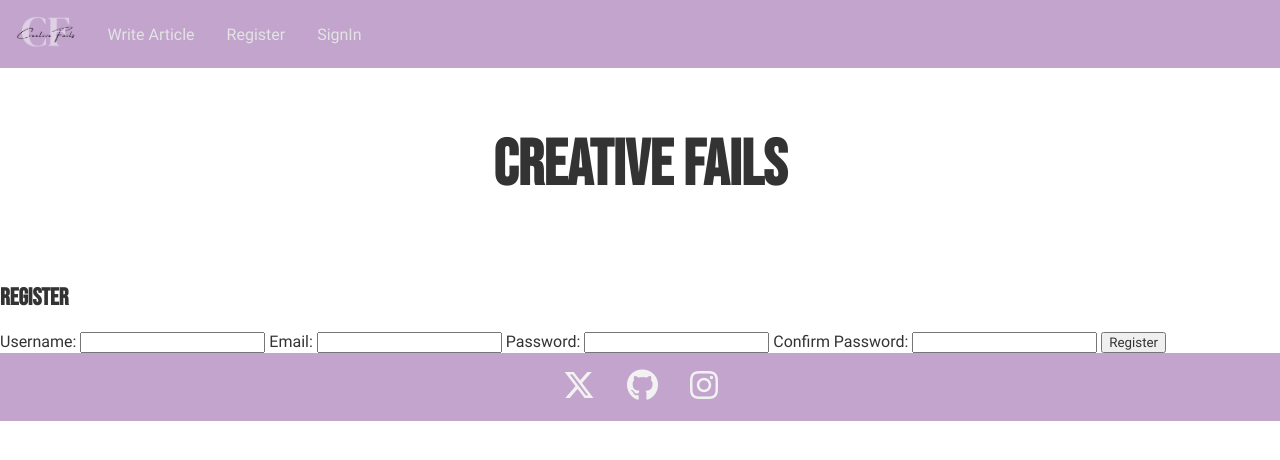
After one commit to Ann-Anahit/CreativeFails, a Django app: template application/map/templates/map/register.html in a window 1280 px wide. The commit adds this page. Shown: the top 460 px of the page. Run offline with Django 4.2, Linux system fonts and the light colour scheme; the template is opened without the code that fills it, so the values that code supplies are empty.

Commit message:
add register html

```diff
--- a/application/application/settings.py
+++ b/application/application/settings.py
@@ -58,7 +58,7 @@ ROOT_URLCONF = 'application.urls'
 TEMPLATES = [
     {
         'BACKEND': 'django.template.backends.django.DjangoTemplates',
-        'DIRS': [],
+        'DIRS': [os.path.join(BASE_DIR, 'templates')],
         'APP_DIRS': True,
         'OPTIONS': {
             'context_processors': [
@@ -126,3 +126,5 @@ STATICFILES_DIRS = [BASE_DIR / "static"]
 # https://docs.djangoproject.com/en/4.2/ref/settings/#default-auto-field
 
 DEFAULT_AUTO_FIELD = 'django.db.models.BigAutoField'
+
+APPEND_SLASH = False
--- a/application/application/urls.py
+++ b/application/application/urls.py
@@ -15,9 +15,10 @@ Including another URLconf
     2. Add a URL to urlpatterns:  path('blog/', include('blog.urls'))
 """
 from django.contrib import admin
-from django.urls import include, path
+from django.urls import path, include
+from map import views
 
 urlpatterns = [
     path("admin/", admin.site.urls),
     path("", include("map.urls")),
-]
+  path('register/', views.register_view, name='register'),]
--- /dev/null
+++ b/application/map/templates/map/register.html
@@ -0,0 +1,63 @@
+<!DOCTYPE html>
+<html lang="en">
+
+<head>
+    <meta charset="UTF-8">
+    <meta name="viewport" content="width=device-width, initial-scale=1.0">
+    {% load static %}
+    <link rel="stylesheet" href="{% static 'css/webfonts.css' %}">
+    <link rel="stylesheet" href="{% static 'css/app.css' %}">
+    <title>Register - Creative Fails</title>
+</head>
+
+<body>
+    <header>
+        <div class="header-element">
+            <nav>
+                <ul>
+                    <li><a href="/"><img class="logo" src="{% static 'images/logo_cf.png' %}" alt="Logo"></a></li>
+                    <li><a href="/post">Write Article</a></li>
+                    <li><a href="/register">Register</a></li>
+                    <li><a href="/login">SignIn</a></li>
+                </ul>
+            </nav>
+        </div>
+        <div class="hero">
+            <h1>Creative Fails</h1>
+        </div>
+    </header>
+    <main>
+        <div class="registration-form">
+            <h2>Register</h2>
+            <form action="/register" method="post">
+                {% csrf_token %}
+                <label for="username">Username:</label>
+                <input type="text" id="username" name="username" required>
+
+                <label for="email">Email:</label>
+                <input type="email" id="email" name="email" required>
+
+                <label for="password">Password:</label>
+                <input type="password" id="password" name="password" required>
+
+                <label for="confirm-password">Confirm Password:</label>
+                <input type="password" id="confirm-password" name="confirm-password" required>
+
+                <button type="submit">Register</button>
+            </form>
+        </div>
+    </main>
+    <footer>
+        <a href="https://www.twitter.com/" target="_blank" rel="noopener" aria-label="Visit our Twitter page">
+            <img src="{% static 'images/x-twitter.png' %}" alt="Twitter" class="social">
+        </a>
+        <a href="https://github.com" aria-label="Open-source code GitHub" target="_blank">
+            <img src="{% static 'images/github.png' %}" alt="GitHub" class="social">
+        </a>
+        <a href="https://www.instagram.com/" target="_blank" rel="noopener" aria-label="Visit our Instagram page">
+            <img src="{% static 'images/instagram.png' %}" alt="Instagram" class="social">
+        </a>
+    </footer>
+</body>
+
+</html>
--- a/application/map/urls.py
+++ b/application/map/urls.py
@@ -1,8 +1,10 @@
+
 from django.urls import path
-from django.views.generic.base import TemplateView
-
 from . import views
+from django.views.generic import TemplateView
 
 urlpatterns = [
-    path("", TemplateView.as_view(template_name="map/index.html"), name="index")
+
+    path('register/', views.register_view, name='register'),
+    path("", TemplateView.as_view(template_name="map/index.html"), name="index"),
 ]
```
Also changed, not shown: application/map/templates/map/index.html (+22 -10 lines), application/map/views.py (+6 -2 lines).
